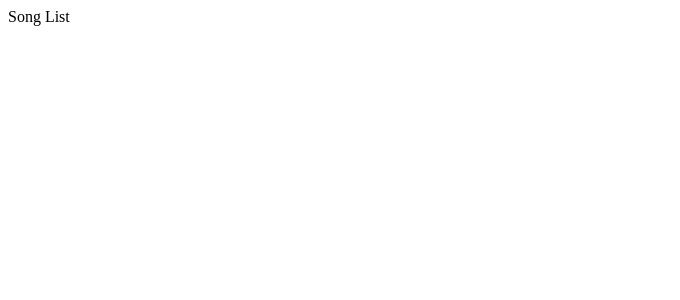
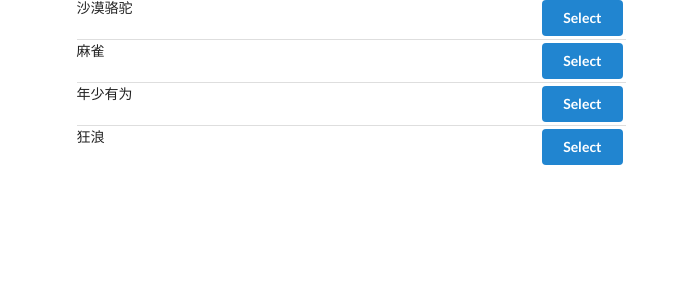
Before and after one commit to xingkongzyx/react-redux, a React (Create React App) app in the folder songs/: page / in a window 1280 px wide. Shown: the top 300 px of the page, without its empty margins (0-680 px from the left). Built offline with nearby package versions, Linux system fonts and the light colour scheme.

Commit message:
render list of songs

```diff
--- a/songs/public/index.html
+++ b/songs/public/index.html
@@ -3,13 +3,19 @@
 	<head>
 		<meta charset="utf-8" />
 		<link rel="icon" href="%PUBLIC_URL%/favicon.ico" />
-    <meta name="viewport" content="width=device-width, initial-scale=1" />
+		<meta
+			name="viewport"
+			content="width=device-width, initial-scale=1"
+		/>
 		<meta name="theme-color" content="#000000" />
 		<meta
 			name="description"
 			content="Web site created using create-react-app"
 		/>
-    <link rel="apple-touch-icon" href="%PUBLIC_URL%/logo192.png" />
+		<link
+			rel="apple-touch-icon"
+			href="%PUBLIC_URL%/logo192.png"
+		/>
 		<!--
       manifest.json provides metadata used when your web app is installed on a
       user's mobile device or desktop. See https://developers.google.com/web/fundamentals/web-app-manifest/
@@ -24,10 +30,18 @@
       work correctly both with client-side routing and a non-root public URL.
       Learn how to configure a non-root public URL by running `npm run build`.
     -->
+		<link
+			rel="stylesheet"
+			href="https://cdnjs.cloudflare.com/ajax/libs/semantic-ui/2.4.1/semantic.min.css"
+			integrity="sha256-9mbkOfVho3ZPXfM7W8sV2SndrGDuh7wuyLjtsWeTI1Q="
+			crossorigin="anonymous"
+		/>
 		<title>React App</title>
 	</head>
 	<body>
-    <noscript>You need to enable JavaScript to run this app.</noscript>
+		<noscript
+			>You need to enable JavaScript to run this app.</noscript
+		>
 		<div id="root"></div>
 		<!--
       This HTML file is a template.
@@ -38,6 +52,5 @@
 
       To begin the development, run `npm start` or `yarn start`.
       To create a production bundle, use `npm run build` or `yarn build`.
-    -->
-  </body>
+    --></body>
 </html>
--- a/songs/src/components/App.js
+++ b/songs/src/components/App.js
@@ -6,8 +6,12 @@ import { selectSong } from "../actions";
 
 const App = () => {
 	return (
-		<div>
-			<SongList />
+		<div className="ui container grid">
+			<div className="ui row">
+				<div className="column eight wide">
+					<SongList />
+				</div>
+			</div>
 		</div>
 	);
 };
--- a/songs/src/components/SongList.js
+++ b/songs/src/components/SongList.js
@@ -2,10 +2,25 @@ import React from "react";
 import { connect } from "react-redux";
 
 class SongList extends React.Component {
+	// return JSX code
+	renderList() {
+		return this.props.songs.map((song) => {
+			return (
+				<div className="item" key={song.title}>
+					<div className="right floated content">
+						<button className="ui button primary">
+							Select
+						</button>
+					</div>
+					<div className="content">{song.title}</div>
+				</div>
+			);
+		});
+	}
+
 	render() {
-		// this.props === { songs: state.songs };
-		console.log(this.props);
-		return <div>Song List </div>;
+
+		return <div className="ui divided list">{this.renderList()} </div>;
 	}
 }
 
```
Lines whose indentation alone changed are shown as unchanged.
